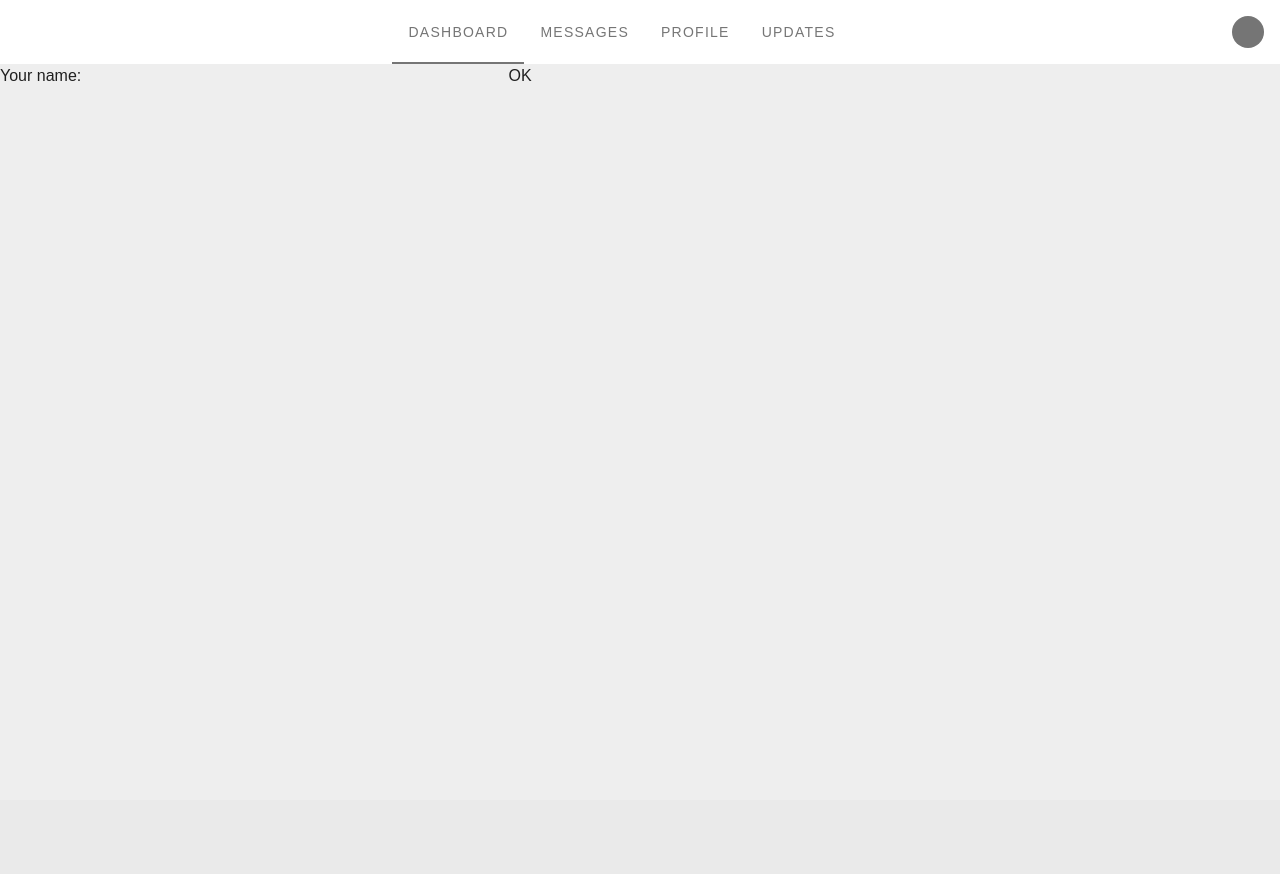
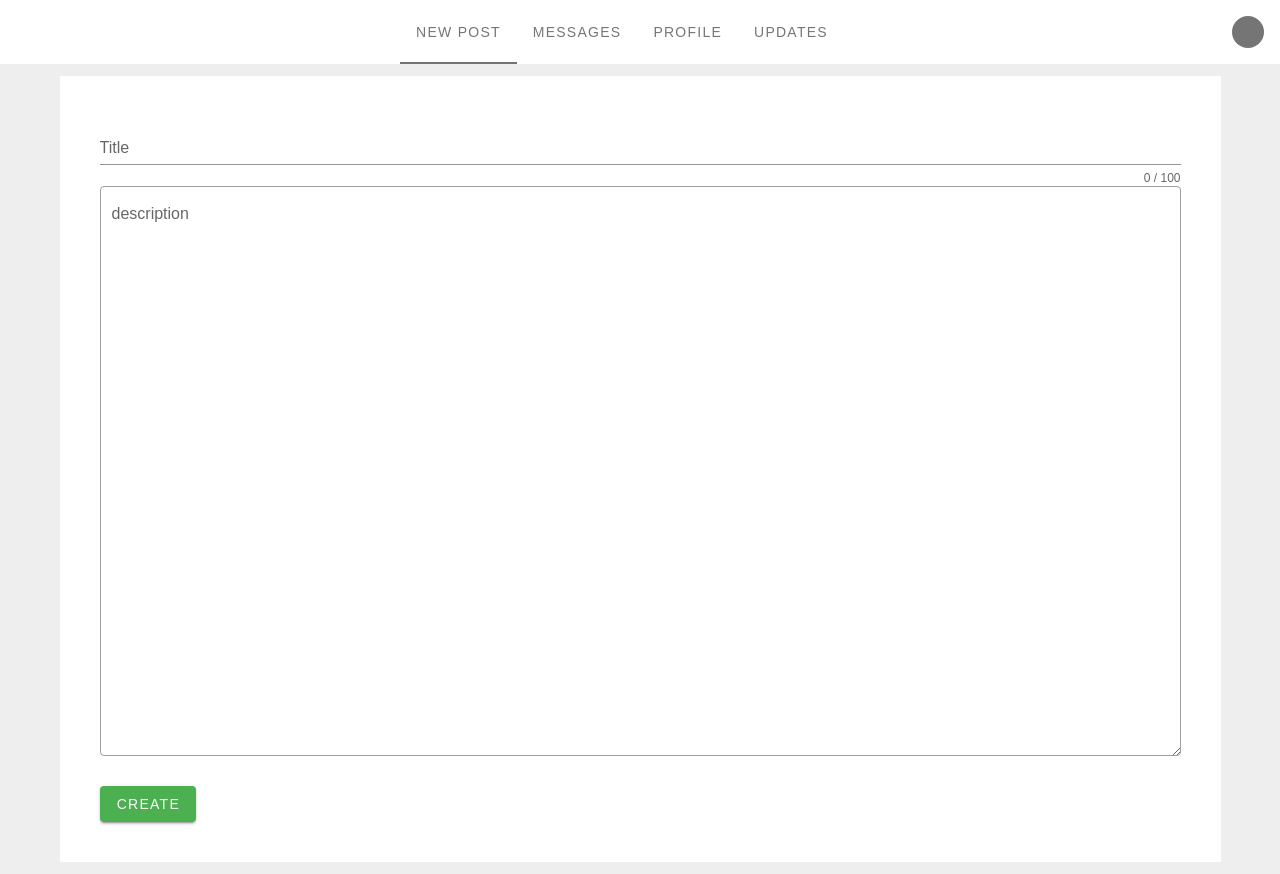
Before and after one commit to polfeliu/HackUPC2021, a Django app: page /new_post/ in a window 1280 px wide. Before the commit the page ends 81 px from the top, so only its background shows below. Run offline with Django 3.2, Linux system fonts and the light colour scheme; some web fonts are replaced.

Commit message:
redone the new_post form with vuetify

```diff
--- a/vue_app/templates/vue_app/base_bar.html
+++ b/vue_app/templates/vue_app/base_bar.html
@@ -12,12 +12,12 @@
         centered
         class="ml-n9"
         color="grey darken-1"
+        v-model="active_tab"
       >
         <v-tab
-          v-for="link in links"
-          :key="link"
+          v-for="tab in tabs"
         >
-          [[ link ]]
+          [[ tab ]]
         </v-tab>
       </v-tabs>
 
--- a/vue_app/templates/vue_app/base_end.html
+++ b/vue_app/templates/vue_app/base_end.html
@@ -13,11 +13,12 @@ new Vue({
   vuetify: new Vuetify(),
     data: function () {
       return{
-        links: [
-            'Dashboard',
+        active_tab: {{ tab }},
+        tabs: [
+            'New Post',
             'Messages',
             'Profile',
-            'Updates',
+            'Updates'
         ]
       }
     },
--- a/vue_app/templates/vue_app/new_post.html
+++ b/vue_app/templates/vue_app/new_post.html
@@ -1,16 +1,31 @@
-{% include "vue_app/base_init.html" with title="new_post" %}
+{% include "vue_app/base_init.html" with title="New Post" %}
 {% include "vue_app/base_bar.html" %}
 
+<v-container>
 
+    <v-sheet class="pa-10">
+        <v-form action="/new_post_FORM/" method="post">
+            {% csrf_token %}
 
-<form action="/new_post_FORM/" method="post">
-    {% csrf_token %}
-    <label for="your_name">Your name: </label>
-    <input type="text" id="title" name="title" max="100">
-    <input type="text" name="description" max="1000">
+            <v-text-field
+                    v-model="name"
+                    :counter="100"
+                    label="Title"
+                    name="title"
+                    required
+            ></v-text-field>
 
-    <input type="submit" value="OK">
+            <v-textarea
+                    outlined
+                    label="description"
+                    name="description"
+                    rows="20"
+            ></v-textarea>
 
-</form>
+            <v-btn type="submit" color="success">Create</v-btn>
 
-{% include "vue_app/base_end.html"%}
+        </v-form>
+    </v-sheet>
+</v-container>
+
+{% include "vue_app/base_end.html" with tab=0 %}
```
